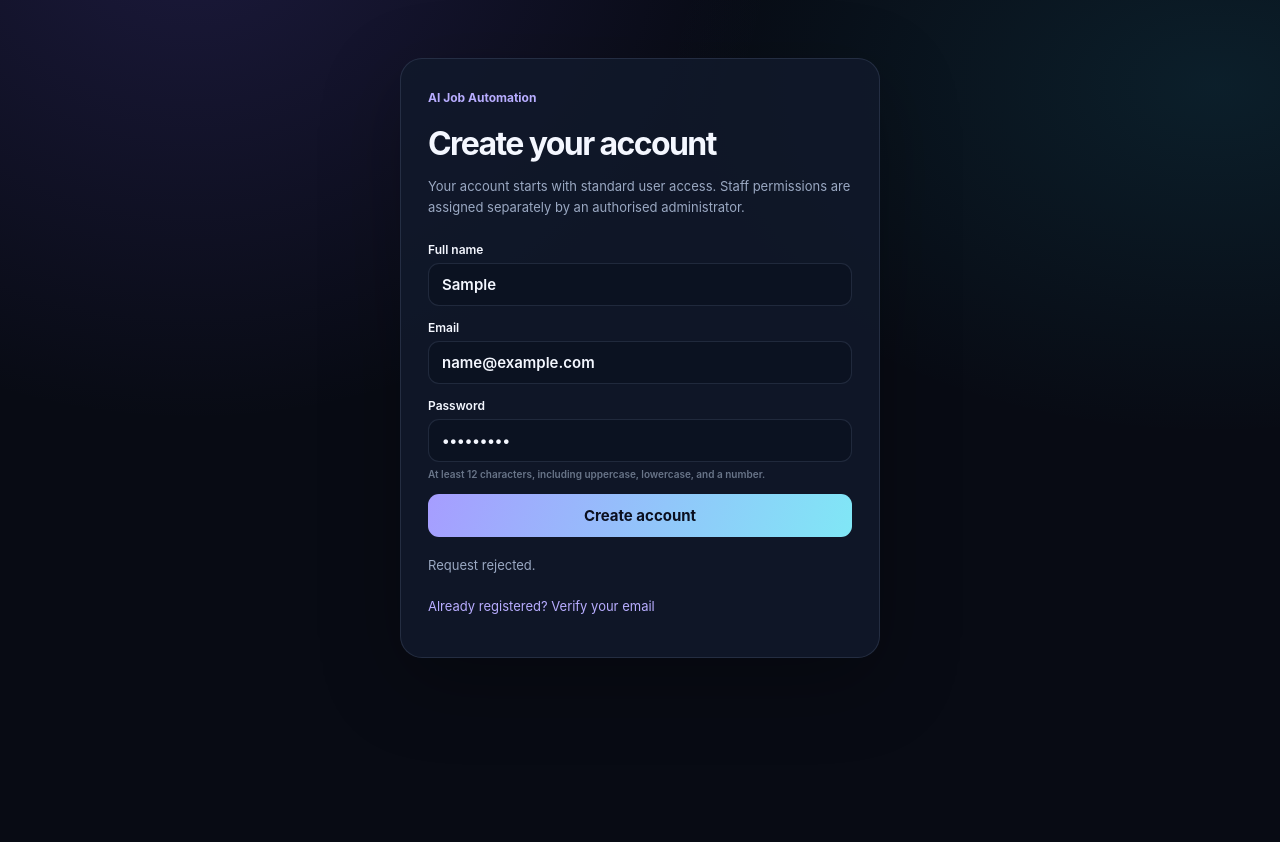
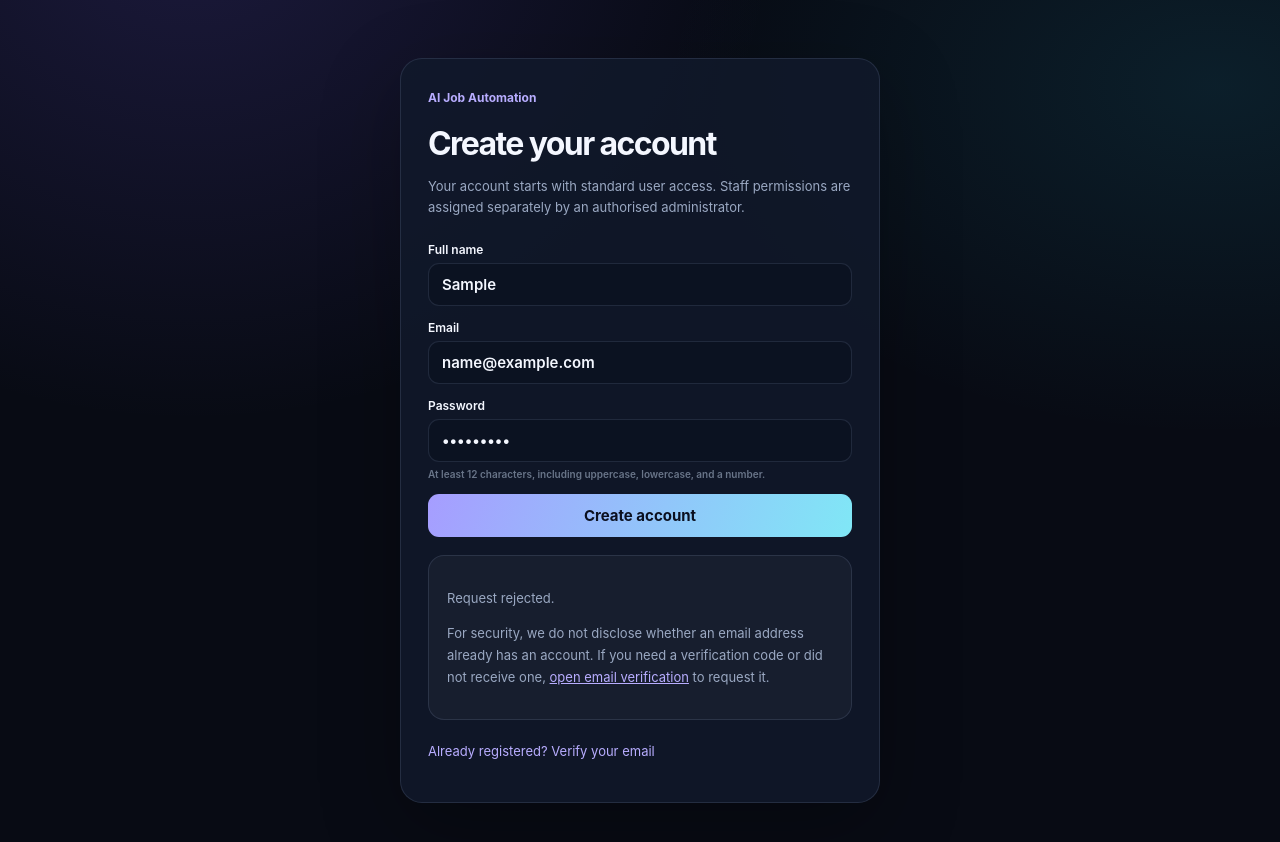
Before and after one commit to daviddmoney/ai-job-automation, a Next.js app: page /register in a window 1280 px wide. Both pictures are taken after typing "Sample", "name@example.com", "Sample123" into the empty fields and a click on the button "Create account". Shown: the top 842 px of the page. Built offline with nearby package versions, Linux system fonts and the light colour scheme; no server answers.

Commit message:
Preserve registration guidance while fixing form feedback

```diff
--- a/src/app/register/page.tsx
+++ b/src/app/register/page.tsx
@@ -78,7 +78,10 @@ export default function RegisterPage() {
       <label style={{ display: "grid", gap: 6 }}>Password<input name="password" type="password" required minLength={12} maxLength={128} autoComplete="new-password" disabled={busy} style={field} /><small style={{ color: "#697589" }}>At least 12 characters, including uppercase, lowercase, and a number.</small></label>
       <button disabled={busy} type="submit" style={{ ...button, opacity: busy ? 0.7 : 1, cursor: busy ? "wait" : "pointer" }}>{busy ? "Creating account…" : "Create account"}</button>
     </form>
-    {feedback && <p role={feedback.kind === "error" ? "alert" : "status"} aria-live="polite" aria-atomic="true" style={{ marginTop: 18, lineHeight: 1.6, color: feedback.kind === "error" ? "#b42318" : "#176b3a" }}>{feedback.message}</p>}
+    {feedback && <section role={feedback.kind === "error" ? "alert" : "status"} aria-live="polite" aria-atomic="true" style={{ marginTop: 18, lineHeight: 1.6, color: feedback.kind === "error" ? "#b42318" : "#176b3a" }}>
+      <p>{feedback.message}</p>
+      <p style={{ marginTop: 8, color: "#596579" }}>For security, we do not disclose whether an email address already has an account. If you need a verification code or did not receive one, <a href="/verify-email" style={{ color: "#3657a7", textDecoration: "underline" }}>open email verification</a> to request it.</p>
+    </section>}
     <p style={{ marginTop: 20 }}><a href="/verify-email" style={{ color: "#3657a7" }}>Already registered? Verify your email</a></p>
   </main>;
 }
```
